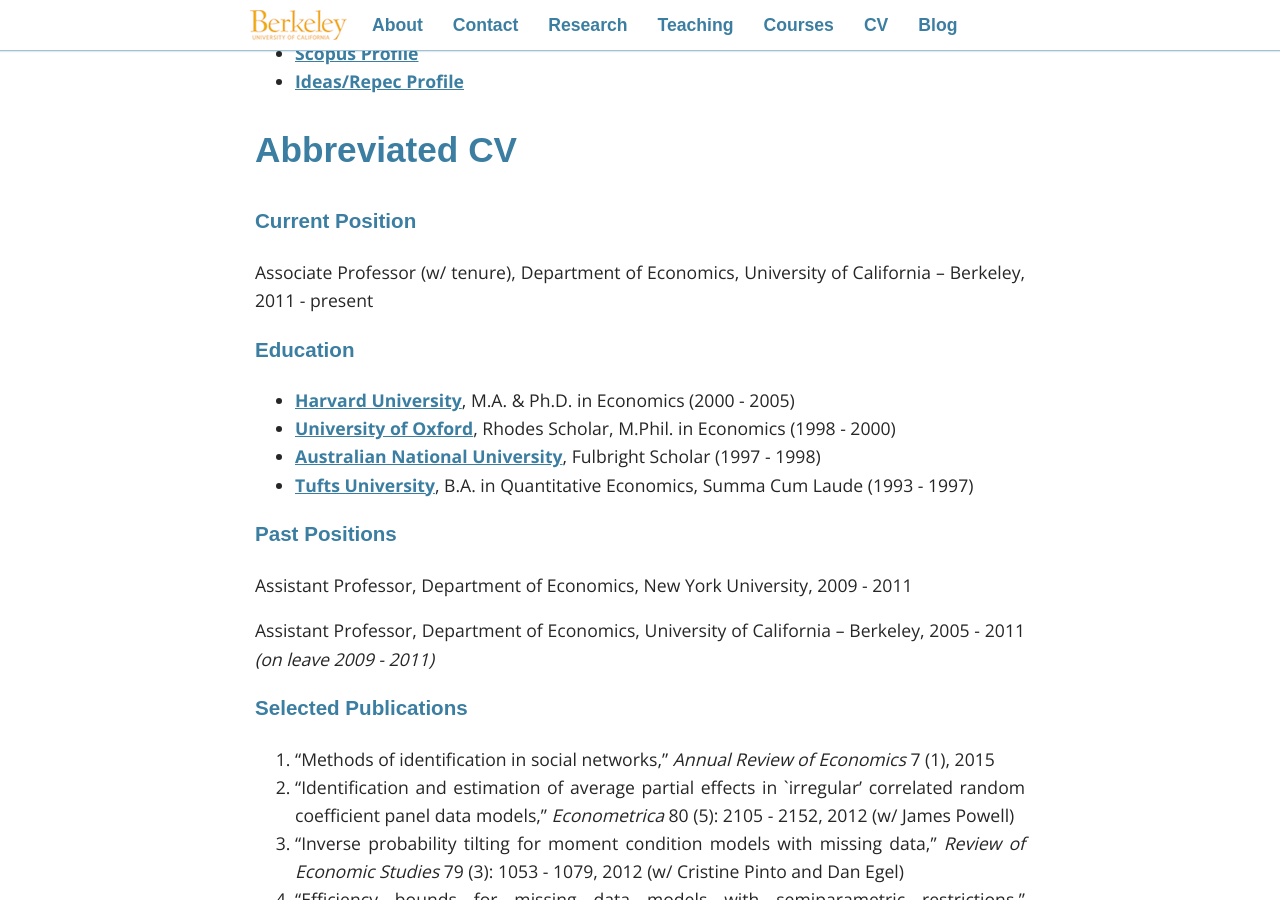
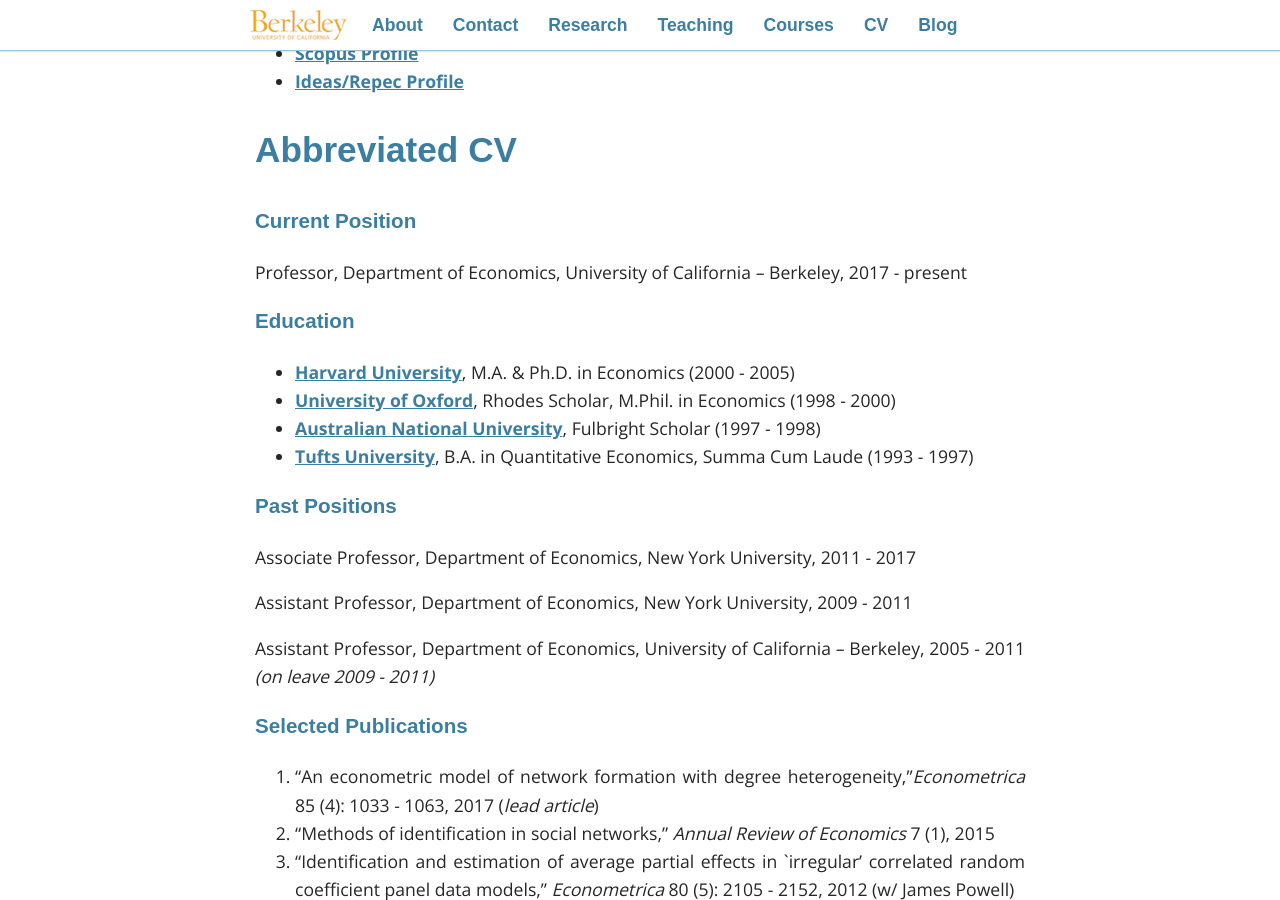
Before and after one commit to snowdj/econometrics-7, a Jekyll site: the page built from _pages/01_about.md, in a window 1280 px wide and 900 px high, scrolled down 721 px. Built offline with Jekyll 4.4.1, drawn with Linux system fonts in a browser that asks for light colours; some web fonts are replaced; some of the changed text lies outside the part shown.

Commit message:
CV update

```diff
--- a/_pages/01_about.md
+++ b/_pages/01_about.md
@@ -3,7 +3,7 @@
 title: About
 permalink: /about/
 ---
-![Image of Bryan S. Graham in 2015]({{ site.url }}{{ site.baseurl}}/downloads/photo_BSG_2015.jpg){:style="float: right;margin-right: 10px;margin-left: 10px;margin-top: 10px;margin-bottom: 10px;"}I am an Associate Professor of [Economics](https://www.econ.berkeley.edu/) at the University of California - Berkeley. I began my career at Cal in 2005 and, after spending two years at the Economics Department of [New York University](http://econ.as.nyu.edu/page/home), returned in the Fall of 2011.
+![Image of Bryan S. Graham in 2015]({{ site.url }}{{ site.baseurl}}/downloads/photo_BSG_2015.jpg){:style="float: right;margin-right: 10px;margin-left: 10px;margin-top: 10px;margin-bottom: 10px;"}I am a Professor of [Economics](https://www.econ.berkeley.edu/) at the University of California - Berkeley. I began my career at Cal in 2005 and, after spending two years at the Economics Department of [New York University](http://econ.as.nyu.edu/page/home), returned in the Fall of 2011.
 
 I am an econometrician with research interests in network formation, the identification of peer group effects, panel data and missing data problems (including those related to causal inference). My research has appeared in a variety of journals, including _Econometrica_ and the _Review of Economic Studies_. I am currently a co-editor at the [_Review of Economics and Statistics_](http://www.mitpressjournals.org/loi/rest).
 
@@ -17,8 +17,7 @@
 ## Abbreviated CV
 
 ### Current Position
-Associate Professor (w/ tenure), Department of Economics, University
-of California – Berkeley, 2011 - present
+Professor, Department of Economics, University of California – Berkeley, 2017 - present
 
 ### Education
 * [Harvard University](http://economics.harvard.edu/), M.A. & Ph.D. in Economics (2000 - 2005)
@@ -27,13 +26,16 @@
 * [Tufts University](http://ase.tufts.edu/economics/), B.A. in Quantitative Economics, Summa Cum Laude (1993 - 1997)
 
 ### Past Positions
+Associate Professor, Department of Economics, New York University, 2011 - 2017
+
 Assistant Professor, Department of Economics, New York University, 2009 - 2011
 
 Assistant Professor, Department of Economics, University
 of California – Berkeley, 2005 - 2011 _(on leave 2009 - 2011)_
 
 ### Selected Publications
-1. “Methods of identification in social networks,” _Annual Review of Economics_ 7 (1), 2015
+1. "An econometric model of network formation with degree heterogeneity,"_Econometrica_ 85 (4): 1033 - 1063, 2017 (_lead article_)
+2. “Methods of identification in social networks,” _Annual Review of Economics_ 7 (1), 2015
 2. "Identification and estimation of average partial effects in `irregular' correlated random coefficient panel data models," _Econometrica_ 80 (5): 2105 - 2152, 2012 (w/ James Powell)
 3. "Inverse probability tilting for moment condition models with missing data," _Review of Economic Studies_ 79 (3): 1053 - 1079, 2012 (w/ Cristine Pinto and Dan Egel)
 4. “Efficiency bounds for missing data models with semiparametric restrictions,” _Econometrica_ 79 (2): 437 – 452, 2011
```
Also changed, not shown: _pages/03_research.md (+1 -1 lines), _pages/06_cv.md (+2 -1 lines), 1 other file.
